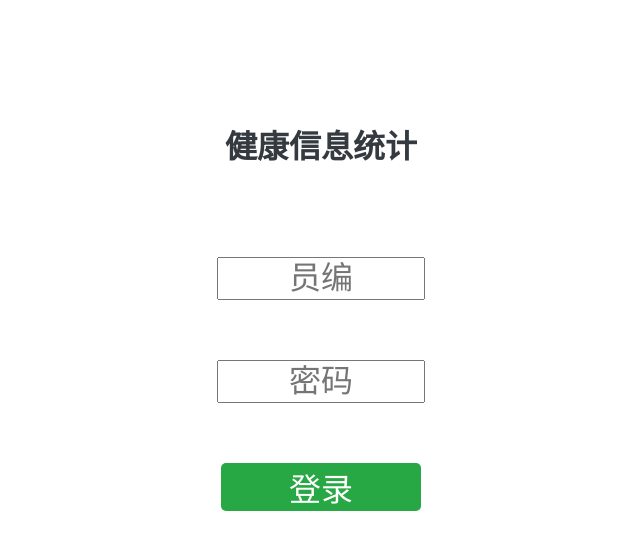
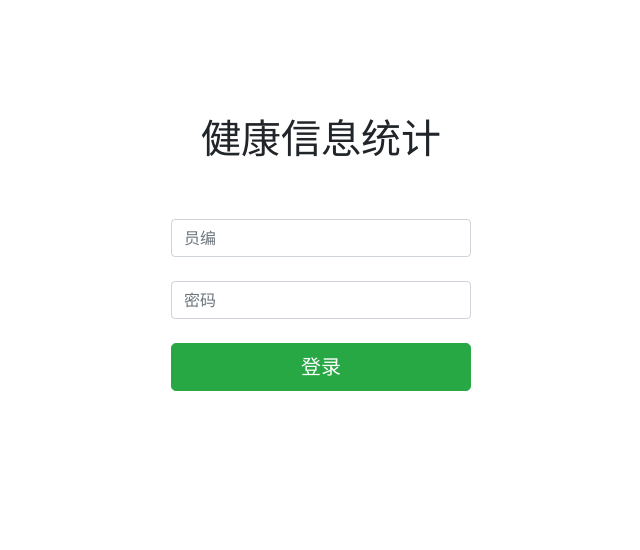
Before and after one commit to shanks-m/TemperatureStatistics, a Django app: page /TemperatureReporter/loginPage/ in a window 1280 px wide. Shown: the top 550 px of the page, without its empty margins (319-959 px from the left). Run offline with Django 3.2, Linux system fonts and the light colour scheme; some libraries are stand-ins or nearby versions.

Commit message:
修改登录和模态框布局

```diff
--- a/static/css/login.css
+++ b/static/css/login.css
@@ -1,48 +1,56 @@
-body {
-            background-repeat: no-repeat;
-            text-align: center;
-            margin: 80px 0px 80px 0px;
-        }
+/*body {*/
+/*            background-repeat: no-repeat;*/
+/*            text-align: center;*/
+/*            margin: 80px 0px 80px 0px;*/
+/*        }*/
 
-        .btn {
-            background-color: #28a745;
-            color: white;
-            border: 0px;
-            width: 200px;;
-            margin: 30px;
-            font-size: 32px;
-            border-radius: 5px;
-            align-content: center;
-            outline:none;
-        }
+/*        .btn {*/
+/*            background-color: #28a745;*/
+/*            color: white;*/
+/*            border: 0px;*/
+/*            width: 200px;;*/
+/*            margin: 30px;*/
+/*            font-size: 32px;*/
+/*            border-radius: 5px;*/
+/*            align-content: center;*/
+/*            outline:none;*/
+/*        }*/
 
-        #loginPwd, #employeeId {
-                width: 200px;
-			    margin: 30px;
-			    font-size: 32px;
-			    text-align: center;
-			    outline:none;
-        }
+/*        #loginPwd, #employeeId {*/
+/*                width: 200px;*/
+/*			    margin: 30px;*/
+/*			    font-size: 32px;*/
+/*			    text-align: center;*/
+/*			    outline:none;*/
+/*        }*/
 
-        form {
-        	display: inline-block;
-        	vertical-align: middle;
-            width: 700px;
-            height: 200px;
-            align-content: center;
-            text-align: center;
-            display: inline;
-        }
+/*        form {*/
+/*        	display: inline-block;*/
+/*        	vertical-align: middle;*/
+/*            width: 700px;*/
+/*            height: 200px;*/
+/*            align-content: center;*/
+/*            text-align: center;*/
+/*            display: inline;*/
+/*        }*/
 
-        h1{
-            color: #343a40;
-        }
+/*        h1{*/
+/*            color: #343a40;*/
+/*        }*/
 
-        div:before{
-        	content: "";
-        	display: inline-block;
-        	height: 100%;
-            width:0;
-            vertical-align: middle;
-            margin-left: -.25em;
-        }
+/*        div:before{*/
+/*        	content: "";*/
+/*        	display: inline-block;*/
+/*        	height: 100%;*/
+/*            width:0;*/
+/*            vertical-align: middle;*/
+/*            margin-left: -.25em;*/
+/*        }*/
+
+.form-signin {
+    width: 100%;
+    max-width: 330px;
+    padding: 15px;
+    margin: auto;
+    margin-top: 100px;
+}
--- a/templates/Login.html
+++ b/templates/Login.html
@@ -5,8 +5,14 @@
     <meta charset="UTF-8">
     <meta name="viewport" content="width=device-width, initial-scale=1.0">
     <title>登录</title>
-    <script src="https://cdn.bootcss.com/jquery/3.0.0/jquery.min.js"></script>
+
+    <link href="{% static '/bootstrap/css/bootstrap.min.css' %}" rel="stylesheet">
     <link rel="stylesheet" type="text/css" href={% static '/css/login.css' %}>
+
+    <script src="{% static 'bootstrap/js/popper.min.js' %}" type="text/javascript"></script>
+    <script src="{% static 'bootstrap/js/jquery-3.4.1.min.js' %}" type="text/javascript"></script>
+    <script src="{% static 'bootstrap/js/bootstrap.min.js' %}" type="text/javascript"></script>
+
     <script language="javascript">
         function SendForm() {
             if (NotNull()) {
@@ -68,17 +74,17 @@
         }
     </script>
 </head>
-<body>
+<body class=text-center>
 <div>
-    <form id="form1" action="xx" method="post">
+    <form id="form1" action="xx" method="post" class="form-signin">
         <h1>健康信息统计</h1>
         <br/>
         <br/>
-        <input id="employeeId" name="employeeId" placeholder="员编"/>
+        <input id="employeeId" name="employeeId" placeholder="员编" class="form-control"/>
         <br/>
-        <input id="loginPwd" name="loginPwd" type="password" placeholder="密码"/>
+        <input id="loginPwd" name="loginPwd" type="password" class="form-control" placeholder="密码"/>
         <br/>
-        <input class="btn" type="button" name="submit" value="登录" onclick="SendForm();"/>
+        <input class="btn btn-lg btn-success btn-block" type="button" name="submit" value="登录" onclick="SendForm();"/>
     </form>
 </div>
 </body>
```
Also changed, not shown: static/css/temperature-recorder.css (+7 -0 lines), templates/TemperatureRecorder.html (+28 -7 lines).
